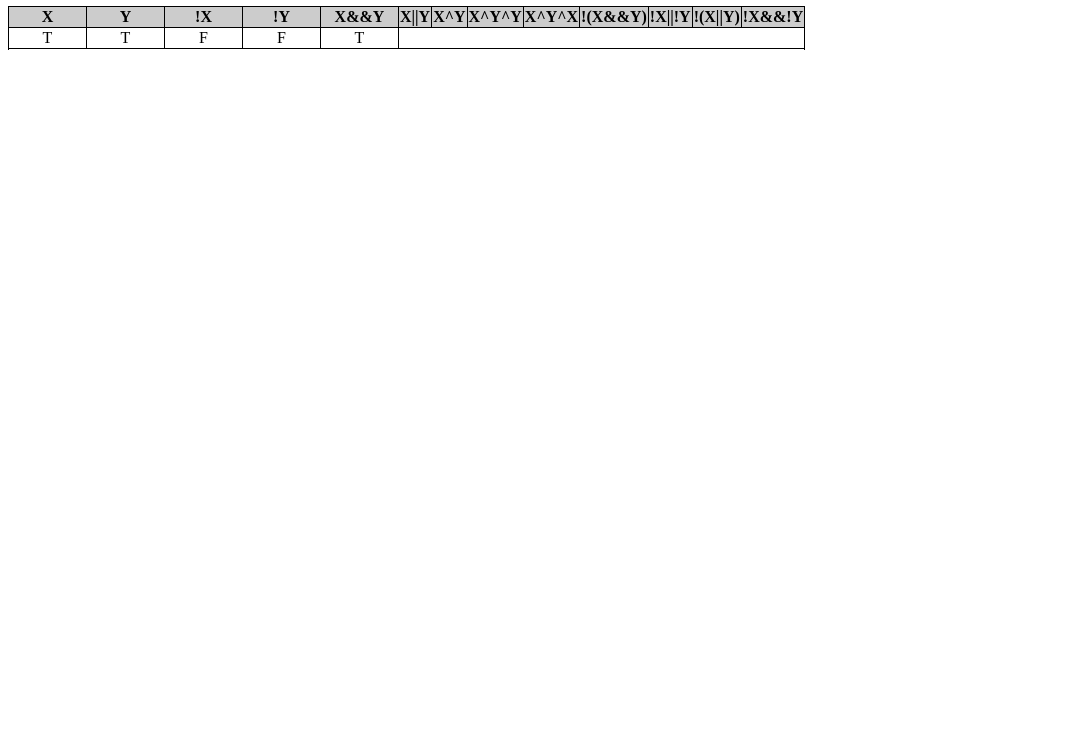
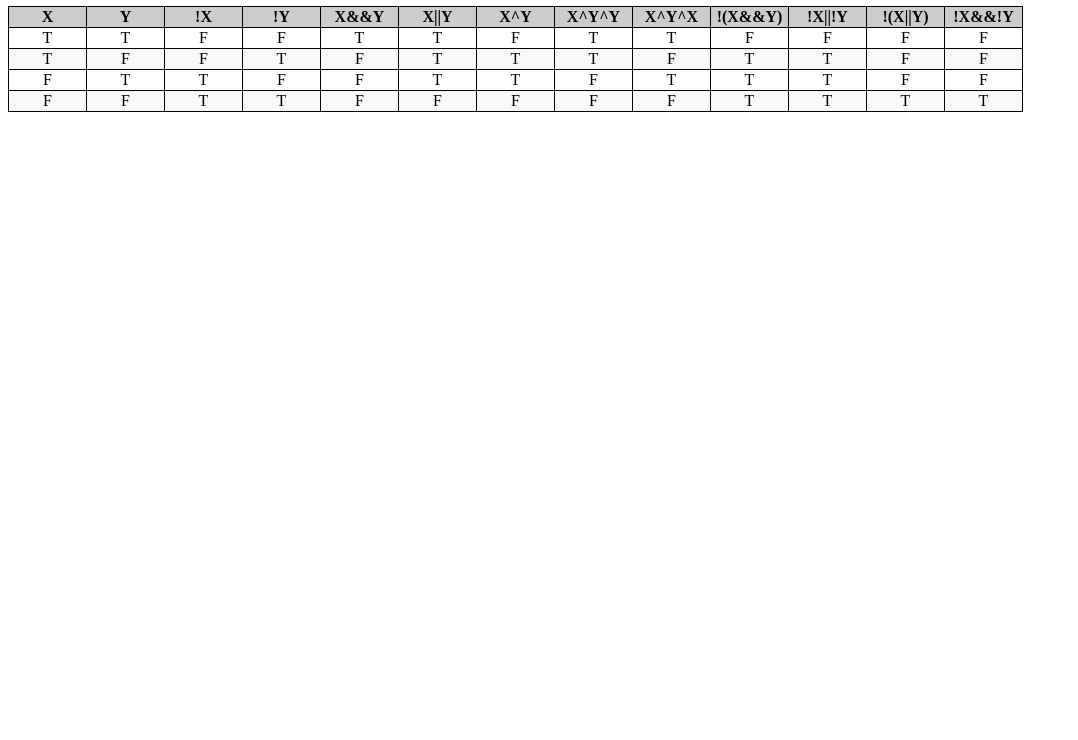
Before and after one commit to bjwarfield/WarfieldBrian_CIS14A_48076, a plain HTML site: page Class/Truth_Table/Truth_Table.html in a window 1280 px wide. Shown: the part 60-800 px from the top of the page, without its empty margins (0-1078 px from the left). Drawn offline with Linux system fonts and the light colour scheme.

Commit message:
Signed-off-by: bwarfield <itsabeejay@yahoo.com>

```diff
--- a/Class/Truth_Table/Truth_Table.html
+++ b/Class/Truth_Table/Truth_Table.html
@@ -29,7 +29,12 @@
 		.evenrow td{
 			background-color:#F8F8F8;
 		}
-	</style>
+		td:hover, td:active{
+			border: 1px solid grey;
+			background-color:#006;
+			color:#FFF;
+		}
+		</style>
 </head>
 <body>
 		<h1>Truth Table</h1>
@@ -59,7 +64,7 @@
 				document.write("<td>"+(!x?"T":"F")+"</td>");
 				document.write("<td>"+(!y?"T":"F")+"</td>");
 				document.write("<td>"+(x&&y?"T":"F")+"</td>");
-				document.write("<td>"+(X||y?"T":"F")+"</td>");
+				document.write("<td>"+(x||y?"T":"F")+"</td>");
 				document.write("<td>"+(x^y?"T":"F")+"</td>");
 				document.write("<td>"+(x^y^y?"T":"F")+"</td>");
 				document.write("<td>"+(x^y^x?"T":"F")+"</td>");
@@ -67,15 +72,64 @@
 				document.write("<td>"+(!x||!y?"T":"F")+"</td>");
 				document.write("<td>"+(!(x||y)?"T":"F")+"</td>");
 				document.write("<td>"+(!x&&!y?"T":"F")+"</td>");
-
 			</script>
 			</tr>
 			<tr class="evenrow">
-
+			<script type="text/javascript">
+				x = true;
+				y = false;
+				document.write("<td>"+(x?"T":"F")+"</td>");
+				document.write("<td>"+(y?"T":"F")+"</td>");
+				document.write("<td>"+(!x?"T":"F")+"</td>");
+				document.write("<td>"+(!y?"T":"F")+"</td>");
+				document.write("<td>"+(x&&y?"T":"F")+"</td>");
+				document.write("<td>"+(x||y?"T":"F")+"</td>");
+				document.write("<td>"+(x^y?"T":"F")+"</td>");
+				document.write("<td>"+(x^y^y?"T":"F")+"</td>");
+				document.write("<td>"+(x^y^x?"T":"F")+"</td>");
+				document.write("<td>"+(!(x&&y)?"T":"F")+"</td>");
+				document.write("<td>"+(!x||!y?"T":"F")+"</td>");
+				document.write("<td>"+(!(x||y)?"T":"F")+"</td>");
+				document.write("<td>"+(!x&&!y?"T":"F")+"</td>");
+			</script>
 			</tr>
 			<tr>
+			<script type="text/javascript">
+				var x = false;
+				var y = true;
+				document.write("<td>"+(x?"T":"F")+"</td>");
+				document.write("<td>"+(y?"T":"F")+"</td>");
+				document.write("<td>"+(!x?"T":"F")+"</td>");
+				document.write("<td>"+(!y?"T":"F")+"</td>");
+				document.write("<td>"+(x&&y?"T":"F")+"</td>");
+				document.write("<td>"+(x||y?"T":"F")+"</td>");
+				document.write("<td>"+(x^y?"T":"F")+"</td>");
+				document.write("<td>"+(x^y^y?"T":"F")+"</td>");
+				document.write("<td>"+(x^y^x?"T":"F")+"</td>");
+				document.write("<td>"+(!(x&&y)?"T":"F")+"</td>");
+				document.write("<td>"+(!x||!y?"T":"F")+"</td>");
+				document.write("<td>"+(!(x||y)?"T":"F")+"</td>");
+				document.write("<td>"+(!x&&!y?"T":"F")+"</td>");
+			</script>
 			</tr>
 			<tr class="evenrow">
+			<script type="text/javascript">
+				var x = false;
+				var y = false;
+				document.write("<td>"+(x?"T":"F")+"</td>");
+				document.write("<td>"+(y?"T":"F")+"</td>");
+				document.write("<td>"+(!x?"T":"F")+"</td>");
+				document.write("<td>"+(!y?"T":"F")+"</td>");
+				document.write("<td>"+(x&&y?"T":"F")+"</td>");
+				document.write("<td>"+(x||y?"T":"F")+"</td>");
+				document.write("<td>"+(x^y?"T":"F")+"</td>");
+				document.write("<td>"+(x^y^y?"T":"F")+"</td>");
+				document.write("<td>"+(x^y^x?"T":"F")+"</td>");
+				document.write("<td>"+(!(x&&y)?"T":"F")+"</td>");
+				document.write("<td>"+(!x||!y?"T":"F")+"</td>");
+				document.write("<td>"+(!(x||y)?"T":"F")+"</td>");
+				document.write("<td>"+(!x&&!y?"T":"F")+"</td>");
+			</script>
 			</tr>
 		</table>
 </body>
```
